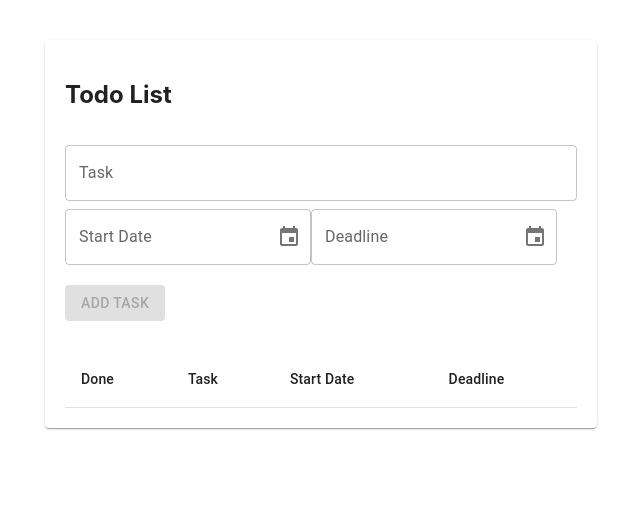
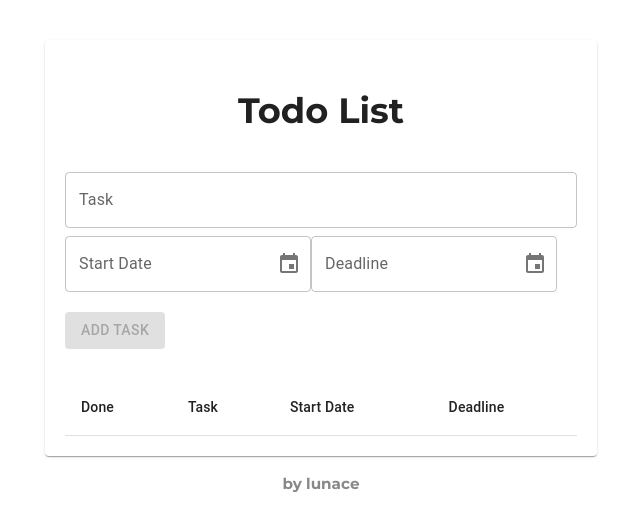
Before and after one commit to Lunnace/todo-frontend, a React (Create React App) app: page / in a window 1280 px wide. Shown: the top 530 px of the page, without its empty margins (319-959 px from the left). Built offline with nearby package versions, Linux system fonts and the light colour scheme; no server answers.

Commit message:
Improve UI: better font, centered title, and creator credit

```diff
--- a/src/App.css
+++ b/src/App.css
@@ -1,3 +1,5 @@
+@import url('https://fonts.googleapis.com/css2?family=Montserrat:wght@700&display=swap');
+
 .App {
   text-align: center;
 }
@@ -36,3 +38,19 @@
     transform: rotate(360deg);
   }
 }
+
+.todo-title {
+  text-align: center;
+  font-family: 'Montserrat', sans-serif;
+  font-size: 2.2rem;
+  margin-bottom: 24px;
+  font-weight: 700;
+}
+
+.creator-credit {
+  text-align: center;
+  font-size: 0.95rem;
+  color: #888;
+  margin-top: 18px;
+  font-family: 'Montserrat', sans-serif;
+}
--- a/src/App.js
+++ b/src/App.js
@@ -3,6 +3,7 @@ import { TextField, Button, Container, Table, TableBody, TableCell, TableHead, T
 import { DatePicker, LocalizationProvider } from '@mui/x-date-pickers';
 import { AdapterDateFns } from '@mui/x-date-pickers/AdapterDateFns';
 import { differenceInCalendarDays } from 'date-fns';
+import './App.css';
 
 function App() {
   const [tasks, setTasks] = useState([]);
@@ -64,7 +65,7 @@ function App() {
   return (
     <Container maxWidth="sm" style={{ marginTop: 40 }}>
       <Paper style={{ padding: 20 }}>
-        <h2>Todo List</h2>
+        <h2 className="todo-title">Todo List</h2>
         <TextField
           label="Task"
           value={description}
@@ -138,6 +139,7 @@ function App() {
           </TableBody>
         </Table>
       </Paper>
+      <div className="creator-credit">by lunace</div>
     </Container>
   );
 }
```
